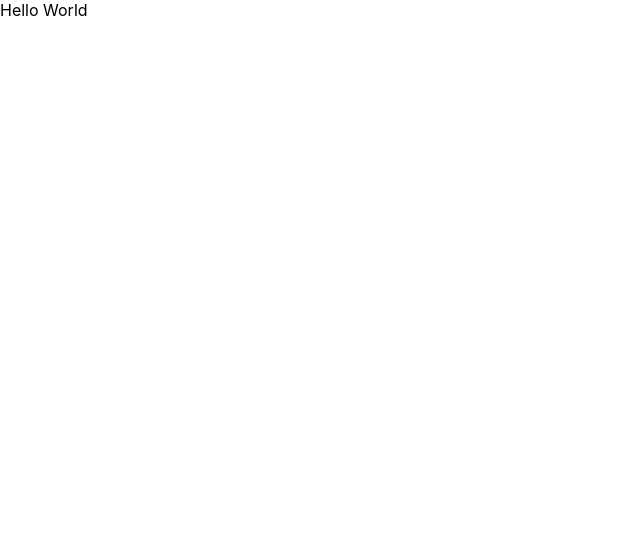
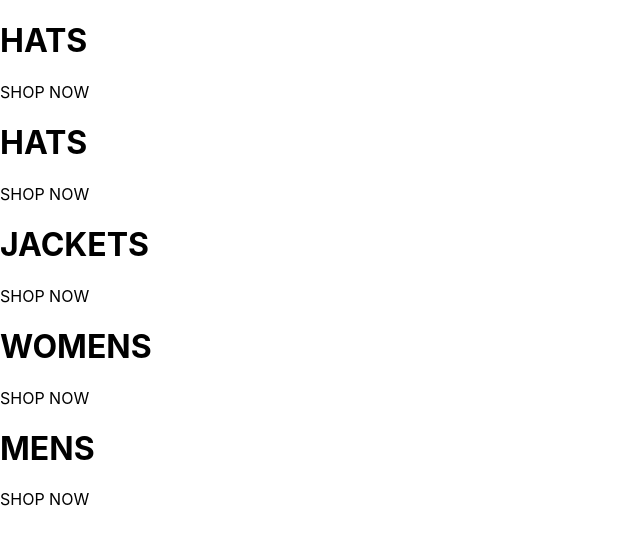
Before and after one commit to scottie-schneider/portfolioEcomApp, a React (Create React App) app: page / in a window 1280 px wide. Shown: the top 544 px of the page, without its empty margins (0-640 px from the left). Built offline with nearby package versions, Linux system fonts and the light colour scheme.

Commit message:
adding homepage component and scaffolding out html

```diff
--- a/src/App.js
+++ b/src/App.js
@@ -1,9 +1,11 @@
 import React, { Component } from 'react';
 import './App.css';
 
+import HomePage from './homepage.component';
+
 class App extends Component {
   render() {
-    return <div className='App'>Hello World</div>;
+    return <HomePage />
   }
 }
 
--- /dev/null
+++ b/src/homepage.component.jsx
@@ -0,0 +1,40 @@
+import React from 'react';
+
+const HomePage = () => (
+  <div className='homepage'>
+    <div className="directory-menu">
+      <div className="menu-item">
+        <div className="content">
+          <h1 className="title">HATS</h1>
+          <span className="subtitle">SHOP NOW</span>
+        </div>
+      </div>
+      <div className="menu-item">
+        <div className="content">
+          <h1 className="title">HATS</h1>
+          <span className="subtitle">SHOP NOW</span>
+        </div>
+      </div>
+      <div className="menu-item">
+        <div className="content">
+          <h1 className="title">JACKETS</h1>
+          <span className="subtitle">SHOP NOW</span>
+        </div>
+      </div>
+      <div className="menu-item">
+        <div className="content">
+          <h1 className="title">WOMENS</h1>
+          <span className="subtitle">SHOP NOW</span>
+        </div>
+      </div>
+      <div className="menu-item">
+        <div className="content">
+          <h1 className="title">MENS</h1>
+          <span className="subtitle">SHOP NOW</span>
+        </div>
+      </div>
+    </div>
+  </div>
+)
+
+export default HomePage;
```
